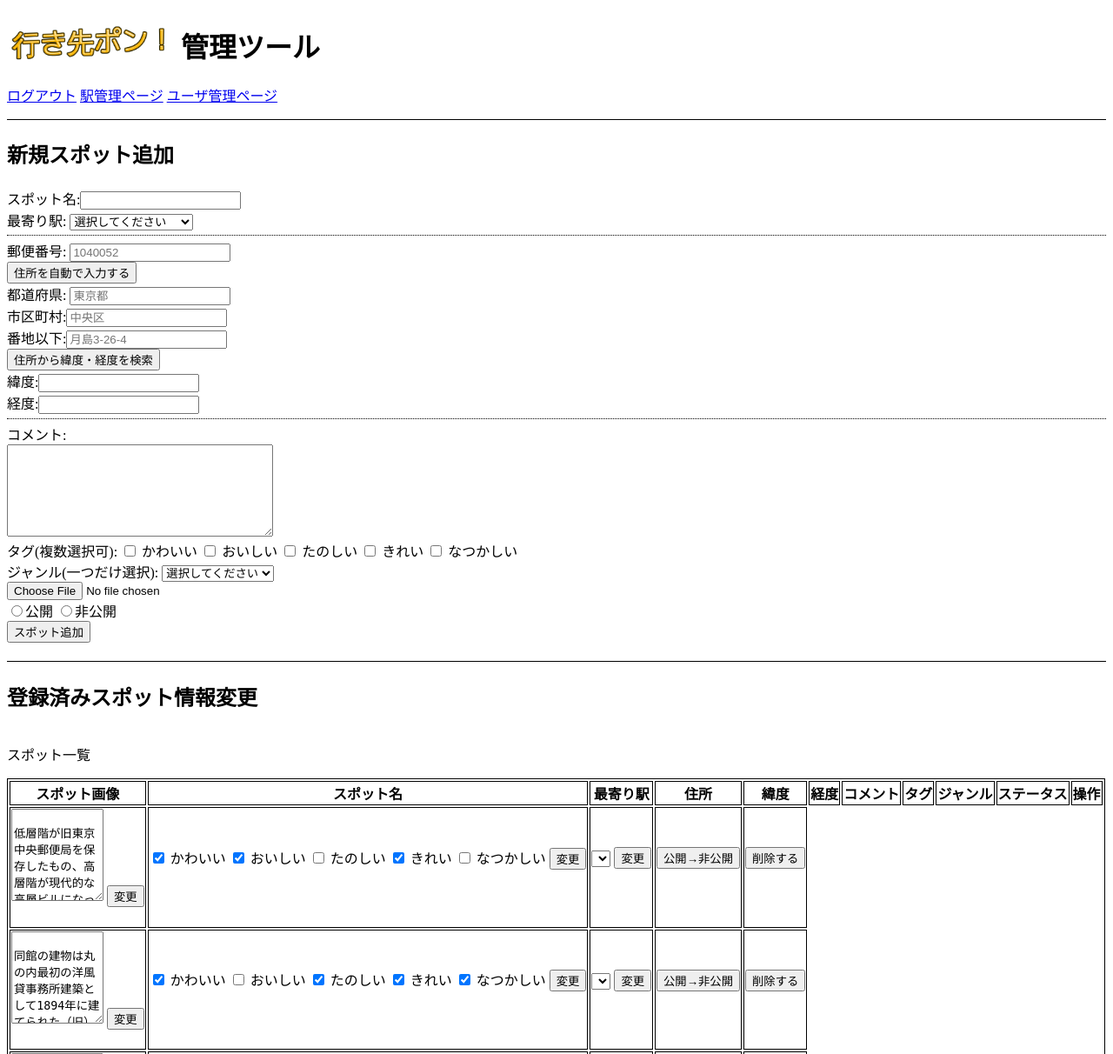
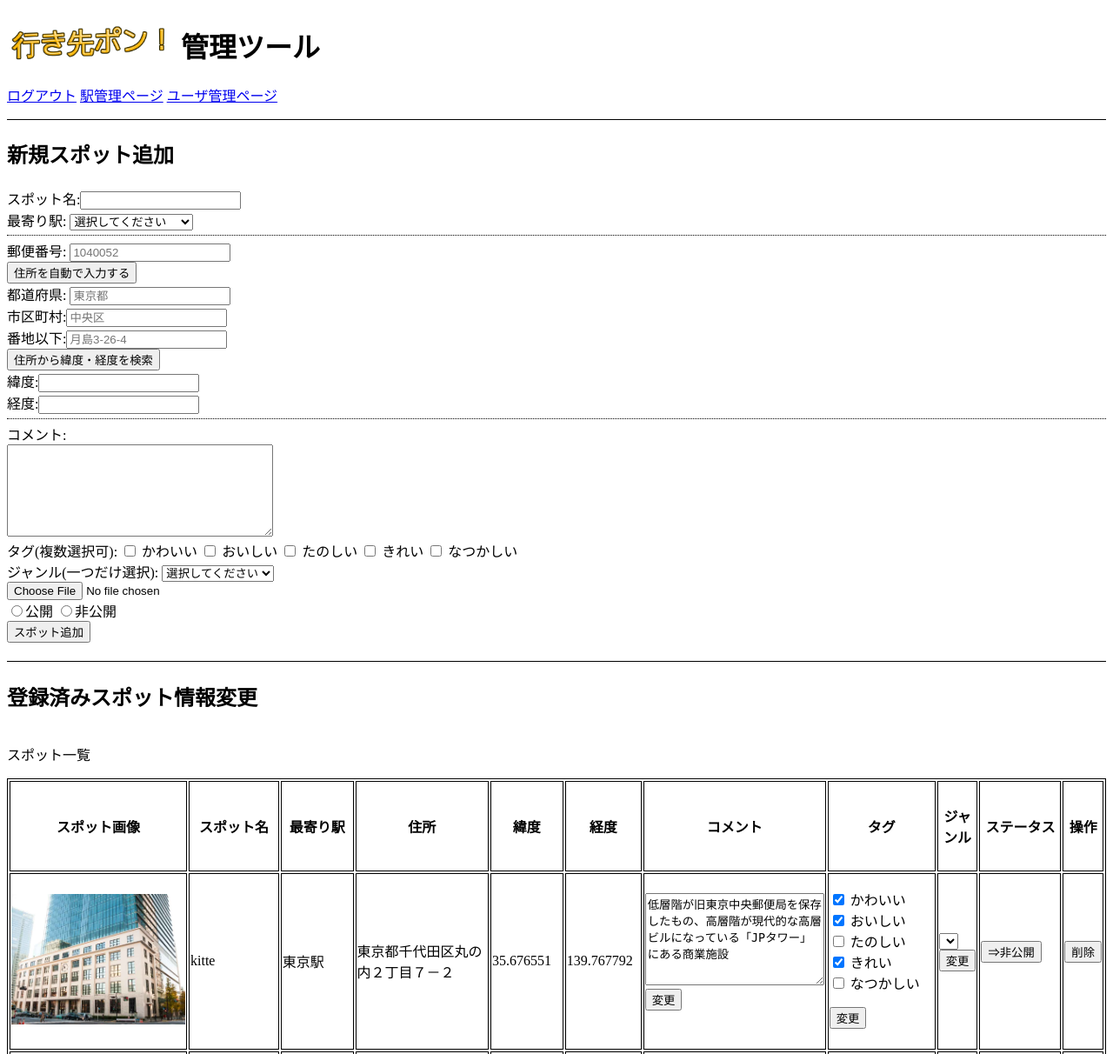
Before and after one commit to akira625/cTeam, a PHP site: page /admin_spot in a window 1280 px wide. Shown: the top 1212 px of the page at 87% size. Run offline with PHP 8.4, Linux system fonts and the light colour scheme; a user stored in the database is signed in; data comes from the database, SQL or seed files in the repository; data that the repository does not hold is empty; some libraries are stand-ins or nearby versions.

Commit message:
admin_spotのレイアウトを整えました

```diff
--- a/admin.css
+++ b/admin.css
@@ -25,6 +25,15 @@ table,td,th{
 img{
    width: 200px
 }
+
+.img{
+   width: 200px;
+}
+
+.tag{
+   width: 80px;
+}
+
 .status_false{
    background-color: gray;
 }
@@ -56,6 +65,10 @@ img{
    padding: 5px 0;
 }
 
+.selected_address{
+   width: 150px;
+}
+
 .success{
    font-size: 20px;
    color: #0000ff;
@@ -65,3 +78,27 @@ img{
    font-size: 20px;
   color: #FF0000;
 }
+
+.spot_name{
+  width: 100px;
+}
+
+.lat, .lng{
+  width: 80px;
+}
+
+ul {
+  list-style:none;
+  padding: 0;
+  width: 120px;
+}
+.near_station{
+   width: 80px;
+}
+.update_comment{
+   width: 200px;
+}
+
+.status{
+   width: 90px;
+}
--- a/include/view/admin_spot.php
+++ b/include/view/admin_spot.php
@@ -80,16 +80,16 @@
     <p>スポット一覧</p>
     <table>
         <tr>
-            <th>スポット画像</th>
-            <th>スポット名</th>
-            <th>最寄り駅</th>
-            <th>住所</th>
-            <th>緯度</th>
-            <th>経度</th>
-            <th>コメント</th>
-            <th>タグ</th>
+            <th class="img">スポット画像</th>
+            <th class="spot_name">スポット名</th>
+            <th class="near_station">最寄り駅</th>
+            <th class="selected_address">住所</th>
+            <th class="lat">緯度</th>
+            <th class="lng">経度</th>
+            <th class="update_comment">コメント</th>
+            <th class="tag">タグ</th>
             <th>ジャンル</th>
-            <th>ステータス</th>
+            <th class="status">ステータス</th>
             <th>操作</th>
         </tr>
 
@@ -99,18 +99,17 @@
         <?php }else{?>
         <tr class='status_false'>
             <?php }?>
-            <!--<td>-->
-            <!--    <img src="<?php print h('./spot_picture/'.$spot['image']); ?>">-->
-            <!--</td>-->
-            <!--<td><?php print h($spot['spot_name']); ?></td>-->
-            <!--<td><?php print h($spot['station_name']); ?></td>-->
-            <!--<td><?php print h($spot['prefecture'].$spot['city'].$spot['detail_address']); ?></td>-->
-            <!--<td><?php print h($spot['lat']); ?></td>-->
-            <!--<td><?php print h($spot['lng']); ?></td>-->
+            <td>
+                <img src="<?php print h('./spot_picture/'.$spot['image']); ?>">
+            </td>
+            <td><?php print h($spot['spot_name']); ?></td>
+            <td><?php print h($spot['station_name']); ?></td>
+            <td><?php print h($spot['prefecture'].$spot['city'].$spot['detail_address']); ?></td>
+            <td><?php print h($spot['lat']); ?></td>
+            <td><?php print h($spot['lng']); ?></td>
             <td>
                 <form method = "post">
-                    <textarea name='update_comment' class='update_comment'>
-                        <?php print h($spot['comment']); ?>
+                    <textarea name='update_comment' class='update_comment'><?php print h($spot['comment']); ?>
                     </textarea>
                     <input type="submit" value="変更">
                     <input type="hidden" name="spot_id" value=<?php print h($spot['spot_id']);?>>
@@ -126,11 +125,15 @@
             ?>
             <td>
                 <form method = "post">
-                    <?php foreach($all_tags as $tag_name){?>
-                            <input type="checkbox" name="update_tags[]" value="<?php print h($tag_name['tag_id']);?>"
-                            <?php if(in_array($tag_name['tag_id'], $spot_tags)){print 'checked';} ?>>
-                            <?php print h($tag_name['tag_name']);?>
-                    <?php }?>
+                    <ul>
+                        <?php foreach($all_tags as $tag_name){?>
+                            <li>
+                                <input type="checkbox" name="update_tags[]" value="<?php print h($tag_name['tag_id']);?>"
+                                <?php if(in_array($tag_name['tag_id'], $spot_tags)){print 'checked';} ?>>
+                                <?php print h($tag_name['tag_name']);?>
+                            </li>
+                        <?php }?>
+                    </ul>
                     <input type="hidden" name="sql_kind" value="update_tags">
                     <input type="hidden" name="spot_id" value=<?php print h($spot['spot_id']);?>>
                     <input type="submit" value="変更">
@@ -154,10 +157,10 @@
             <td>
                 <form method = "post">
                     <?php if($spot['status'] === '1'){?>
-                        <input type = "submit" name = "update_status" value = "公開→非公開">
+                        <input type = "submit" name = "update_status" value = "⇒非公開">
                         <input type = "hidden" name = "status" value = '0'>
                     <?php }else{?>
-                        <input type = "submit" name = "update_status" value = "非公開→公開">
+                        <input type = "submit" name = "update_status" value = "⇒公開">
                         <input type = "hidden" name = "status" value = '1'>
                     <?php }?>
                     <!--type="hidden"にid入れれば、inputをbuttonにして冗長に書く必要なくなる！-->
@@ -167,7 +170,7 @@
             </td>
             <td>
                 <form method = "post">
-                    <input type = "submit" name="delete" value="削除する">
+                    <input type = "submit" name="delete" value="削除">
                     <input type = "hidden" name = "spot_id" value = <?php print h($spot['spot_id']);?>>
                     <input type = "hidden" name = "sql_kind" value = "delete">
                 </form>
```
Also changed, not shown: common.css (line endings or trailing spaces).
